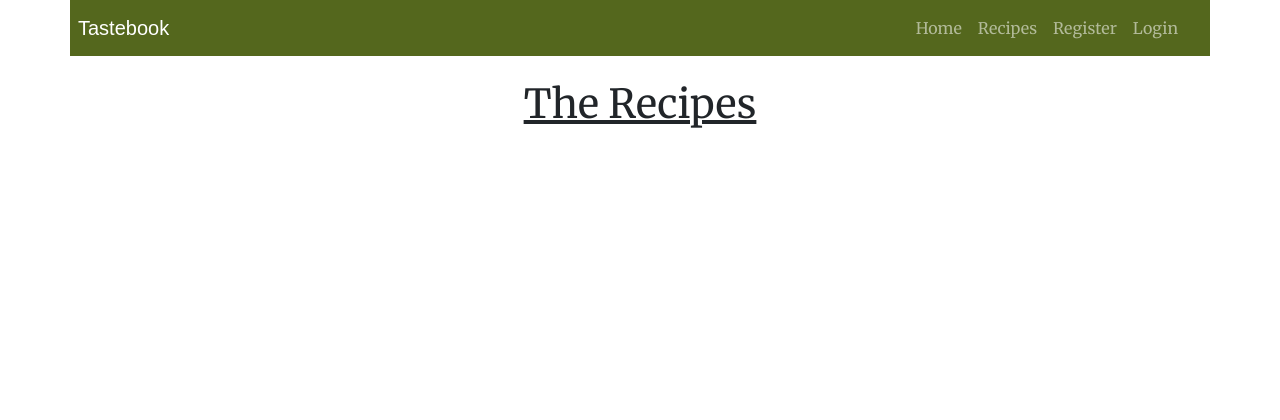
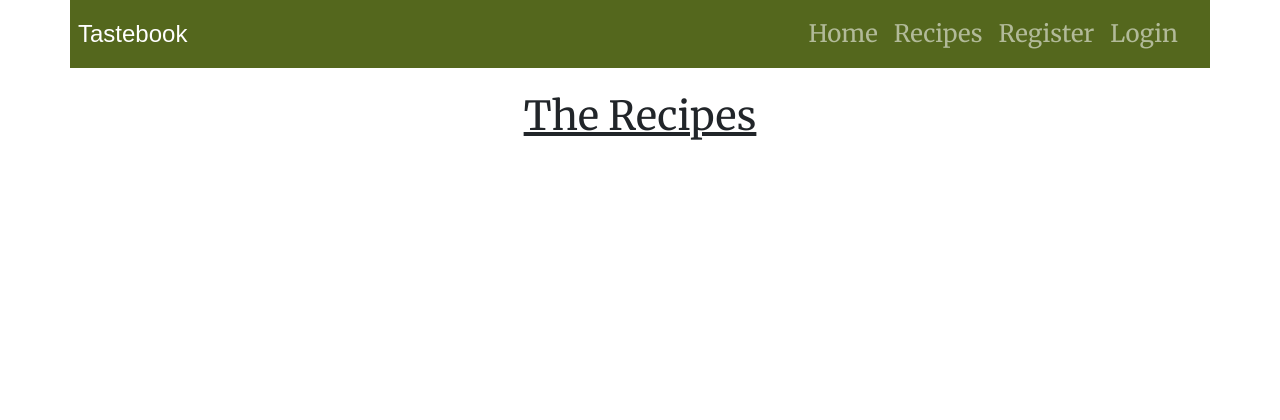
Before and after one commit to malinpalo/Tastebook, a Django app: page /blog_recipes/ in a window 1280 px wide. Shown: the top 420 px of the page. Run offline with Django 3.2, Linux system fonts and the light colour scheme; data that the repository does not hold is empty; some libraries are stand-ins or nearby versions; some web fonts are replaced.

Commit message:
Add new style to logo and nav bar

```diff
--- a/static/css/style.css
+++ b/static/css/style.css
@@ -13,8 +13,9 @@ body {
 }
 
 .logo {
+    color: #cc5730;
+    font-size: 1.5rem;
     font-family: 'Delicious Handrawn', sans-serif;
-    color: #cc5730;
 }
 
 /* Navigation Bar */
@@ -24,6 +25,7 @@ body {
 
 .nav-item {
     font-family: 'Merriweather', serif;
+    font-size: 1.5rem;
 }
 
 /* Index/Home Page */
```
